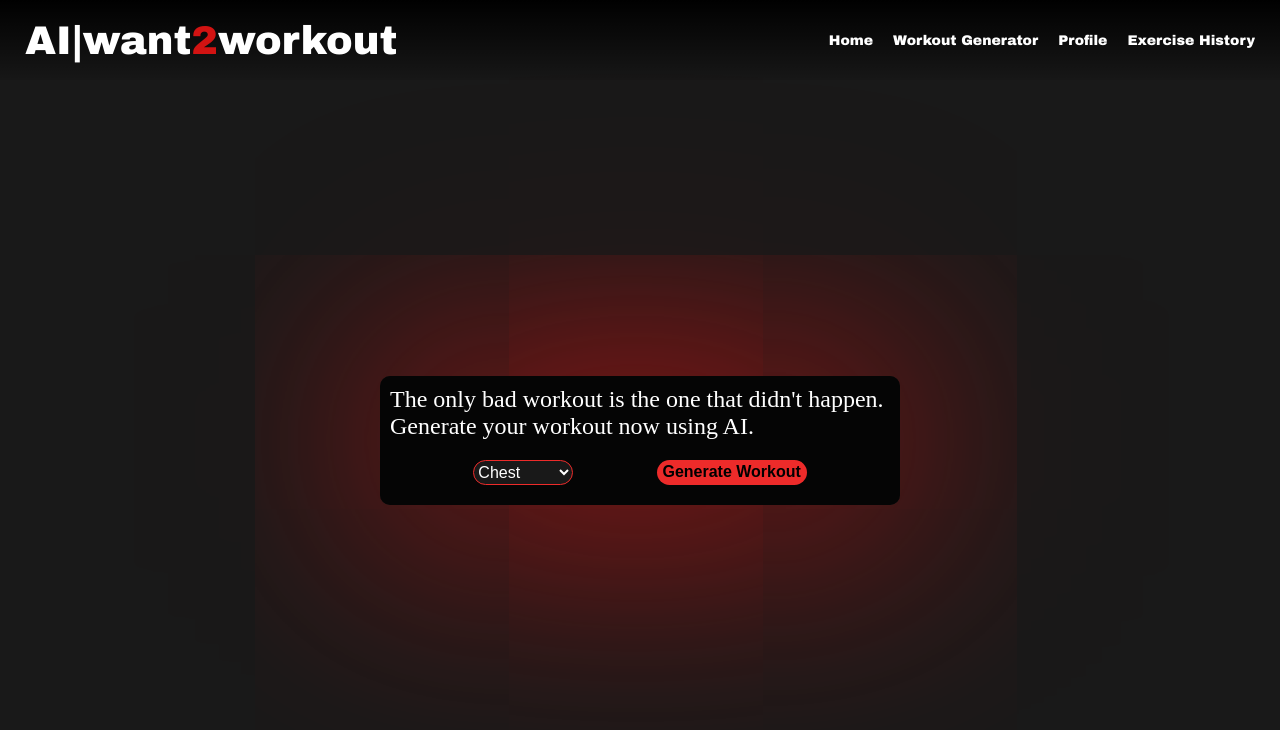
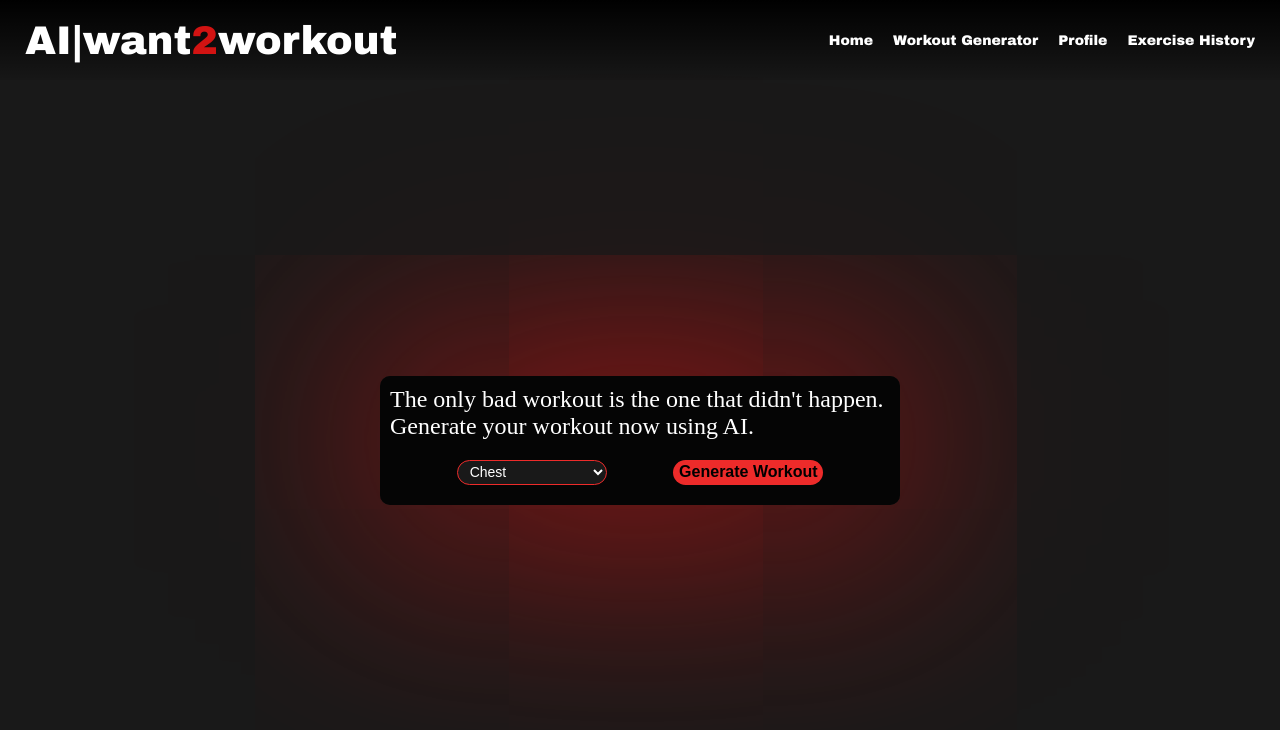
Before and after one commit to kninja99/Citrus-Hack-2023, a Vue app in the folder frontend/: page /generate-workout in a window 1280 px wide. Shown: the top 730 px of the page. Built offline with nearby package versions, Linux system fonts and the light colour scheme.

Commit message:
api now taking muscle group
* api now get muscle group as a pararm from out frontend

```diff
--- a/frontend/src/assets/GenerateWorkout.css
+++ b/frontend/src/assets/GenerateWorkout.css
@@ -41,8 +41,10 @@
     color: #FFF;
     border: 1px solid #ED2B2A;
     border-radius: 15px;
-    width: 100px;
+    width: 150px;
     height: 25px;
+    padding-left: 8px;
+    font-size: 14px;
 }
 
 .generate-workout-btn {
--- a/frontend/src/views/GenerateWorkoutView.vue
+++ b/frontend/src/views/GenerateWorkoutView.vue
@@ -4,7 +4,7 @@ import Header from "../components/Header.vue";
 export default {
     data: function () {
         return {
-            muscelTarget: "Chest",
+            muscleTarget: "Chest",
             workout: null
         };
     },
@@ -13,11 +13,10 @@ export default {
     },
     methods: {
         generateWorkout: async function () {
-            let muscelTarget = this.muscelTarget;
-            console.log(this.muscelTarget);
+            let muscleTarget = this.muscleTarget;
             await axios.get('http://localhost:5000/generate', {
                 params: {
-                    Muscle: muscelTarget
+                    Muscle: muscleTarget
                 }
             })
                 .then((res) => {
@@ -41,7 +40,7 @@ export default {
                         now
                         using AI.</p>
                     <div class="workout-inputs">
-                        <select v-model="muscelTarget" id="muscle-selector" aria-placeholder="Please Select a Workout">
+                        <select v-model="muscleTarget" id="muscle-selector" aria-placeholder="Please Select a Workout">
                             <option value="Chest" selected>Chest</option>
                             <option value="Triceps">Triceps</option>
                             <option value="Biceps">Biceps</option>
```
Also changed, not shown: 1 other file (tests, documents, lock files or other folders).
